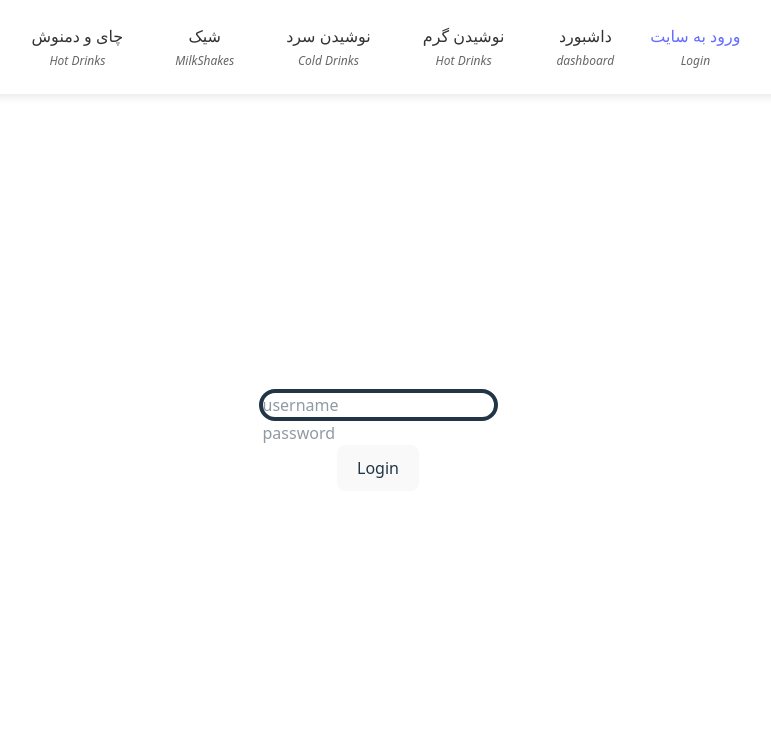
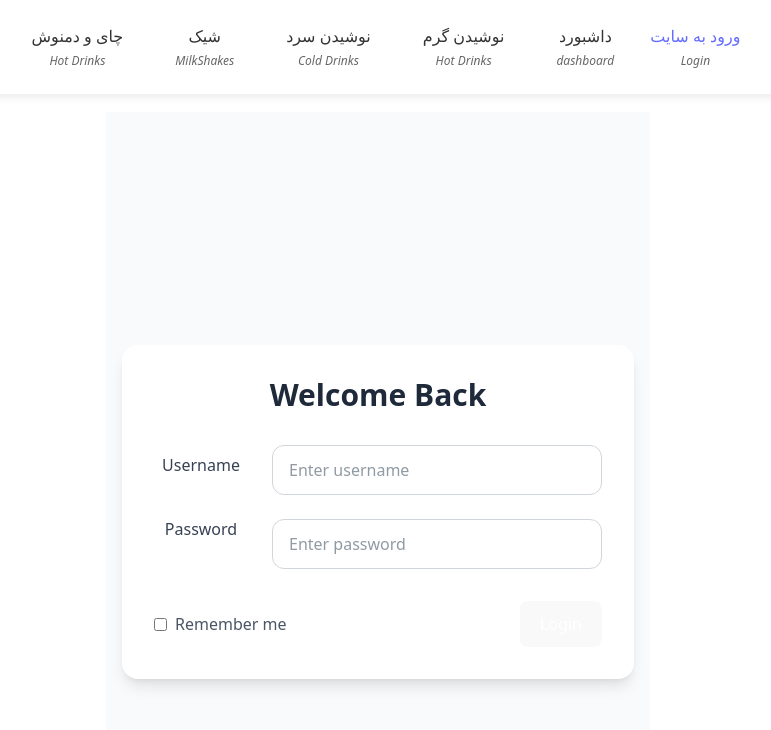
Before and after one commit to AminSBU/restaurant_menu, a React (Vite) app in the folder restaurant_menu/: page /Login in a window 1280 px wide. Shown: the top 730 px of the page, without its empty margins (262-1033 px from the left). Built offline with nearby package versions, Linux system fonts and the light colour scheme.

Commit message:
design login form

```diff
--- a/restaurant_menu/src/Login.jsx
+++ b/restaurant_menu/src/Login.jsx
@@ -1,23 +1,63 @@
-function Login()
-{
-    return(
-        <>
-            <div className="form-container">
-                <form>
-                    <div className="username-text" class="rounded-2xl border-4">
-                        <input type="text" required placeholder="username"></input>
-                    </div>
-                    <div className="password-text">
-                        <input type="password" required placeholder="password"></input>
-                    </div>
-                    <div className="login-btn">
-                        <button>Login</button>
-                    </div>
-                </form>
+function Login() {
+  return (
+    <div className="min-h-screen flex items-center justify-center bg-gray-50 p-4">
+      <div className="w-full max-w-lg">
+        <div className="bg-white rounded-2xl shadow-lg p-8">
+          <h2 className="text-3xl font-bold text-center mb-8 text-gray-800">
+            Welcome Back
+          </h2>
+
+          <form className="space-y-8">
+            {/* Form Fields in Grid Layout */}
+            <div className="grid grid-cols-1 md:grid-cols-4 gap-6">
+              {/* Labels Column */}
+              <div className="md:col-span-1 space-y-10 pt-2">
+                <label htmlFor="username" className="block text-gray-700 font-medium">
+                  Username
+                </label>
+                <label htmlFor="password" className="block text-gray-700 font-medium">
+                  Password
+                </label>
+              </div>
+
+              {/* Inputs Column */}
+              <div className="md:col-span-3 space-y-6">
+                <input
+                  type="text"
+                  id="username"
+                  required
+                  placeholder="Enter username"
+                  className="w-full px-4 py-3 border border-gray-300 rounded-xl focus:outline-none focus:ring-2 focus:ring-blue-500 focus:border-transparent"
+                />
+                <input
+                  type="password"
+                  id="password"
+                  required
+                  placeholder="Enter password"
+                  className="w-full px-4 py-3 border border-gray-300 rounded-xl focus:outline-none focus:ring-2 focus:ring-blue-500 focus:border-transparent"
+                />
+              </div>
             </div>
 
-            </>
-     );
+            {/* Actions - Full width on mobile, aligned on desktop */}
+            <div className="flex flex-col md:flex-row justify-between items-center space-y-4 md:space-y-0">
+              <label className="flex items-center space-x-2">
+                <input type="checkbox" className="rounded text-blue-600" />
+                <span className="text-gray-600">Remember me</span>
+              </label>
+
+              <button
+                type="submit"
+                className="w-full md:w-auto bg-blue-600 text-white py-3 px-8 rounded-xl hover:bg-blue-700 focus:outline-none focus:ring-2 focus:ring-blue-500 font-medium transition"
+              >
+                Login
+              </button>
+            </div>
+          </form>
+        </div>
+      </div>
+    </div>
+  );
 }
 
 export default Login;
```
